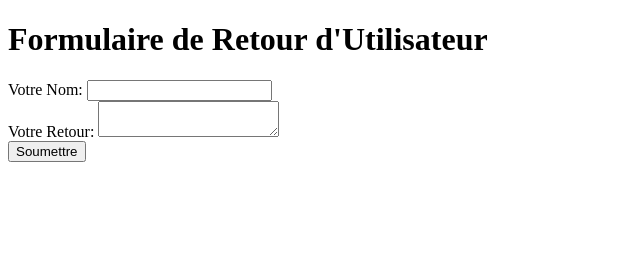
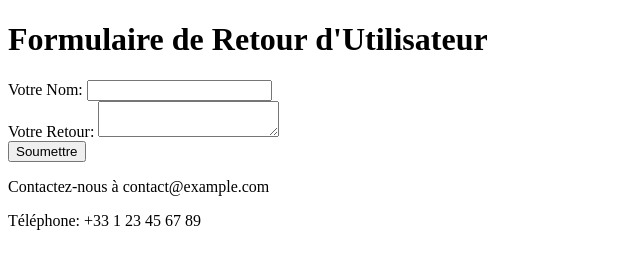
Before and after one commit to crowrooster971/suivi-retroaction-utilisateur, a website: page index.html in a window 1280 px wide. Shown: the whole page, without its empty margins (0-640 px from the left). Drawn offline with Linux system fonts and the light colour scheme.

Commit message:
Add a footer with contact information

```diff
--- a/index.html
+++ b/index.html
@@ -17,6 +17,10 @@
         <br>
         <button type="submit">Soumettre</button>
     </form>
+    <footer>
+        <p>Contactez-nous à contact@example.com</p>
+        <p>Téléphone: +33 1 23 45 67 89</p>
+    </footer>
     <script src="script.js"></script>
 </body>
 </html>
```
